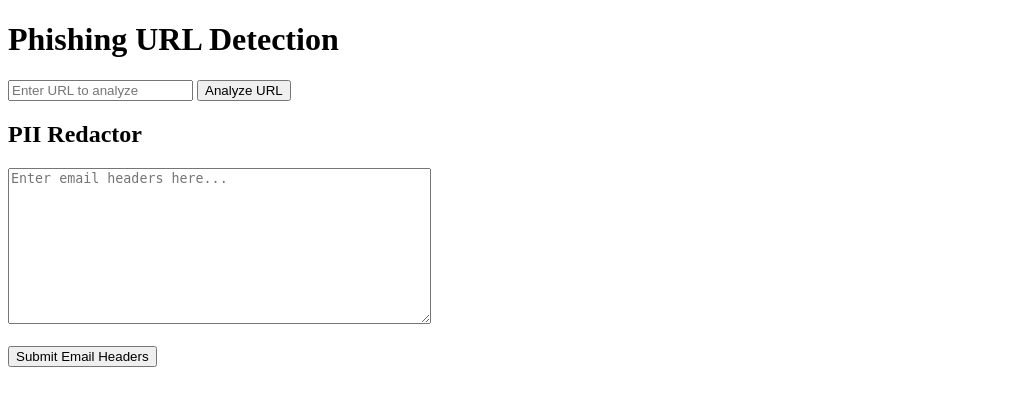
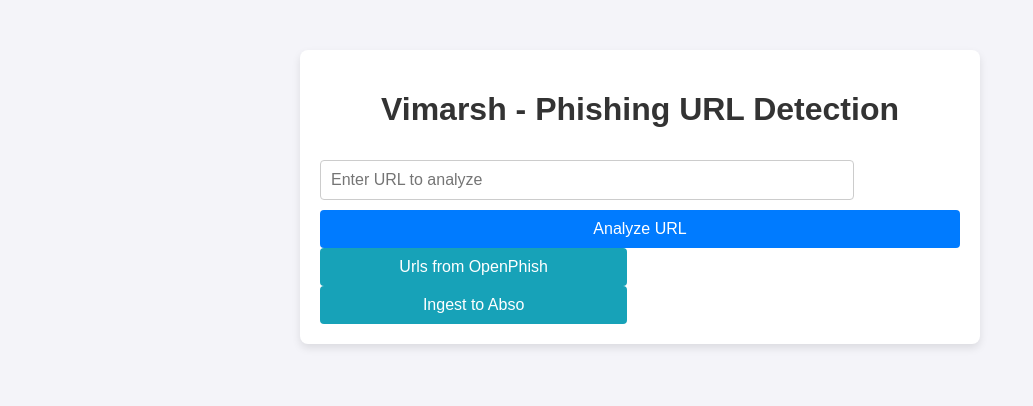
Before and after one commit to shriprad/phishingwebsite, a Flask app: page / in a window 1280 px wide. Shown: the top 406 px of the page, without its empty margins (0-1033 px from the left). Run offline with Flask 2, Linux system fonts and the light colour scheme.

Commit message:
Update index.html

```diff
--- a/templates/index.html
+++ b/templates/index.html
@@ -3,15 +3,84 @@
 <head>
     <meta charset="UTF-8">
     <meta name="viewport" content="width=device-width, initial-scale=1.0">
-    <title>Phishing Detector</title>
+    <title>Vimarsh - Phishing Detector</title>
     <style>
-        /* Your existing styles here */
+        body {
+            font-family: Arial, sans-serif;
+            background-color: #f4f4f9;
+            color: #333;
+            margin: 0;
+            padding: 0;
+        }
+        .container {
+            width: 50%;
+            margin: 50px auto;
+            padding: 20px;
+            background-color: #fff;
+            border-radius: 8px;
+            box-shadow: 0 4px 8px rgba(0, 0, 0, 0.1);
+        }
+        h1 {
+            text-align: center;
+        }
+        input[type="text"] {
+            width: 80%;
+            padding: 10px;
+            margin: 10px 0;
+            font-size: 16px;
+            border: 1px solid #ccc;
+            border-radius: 4px;
+        }
+        button {
+            width: 100%;
+            padding: 10px;
+            font-size: 16px;
+            background-color: #007bff;
+            color: white;
+            border: none;
+            border-radius: 4px;
+            cursor: pointer;
+        }
+        button:hover {
+            background-color: #0056b3;
+        }
+        .justification {
+            margin-top: 20px;
+            padding: 10px;
+            background-color: #e9ecef;
+            border-radius: 5px;
+        }
+        .feature-btn {
+            width: 48%;
+            padding: 10px;
+            font-size: 16px;
+            background-color: #17a2b8;
+            color: white;
+            border: none;
+            border-radius: 4px;
+            cursor: pointer;
+            margin-right: 4%;
+        }
+        .feature-btn:hover {
+            background-color: #138496;
+        }
+        .feature-btn:last-child {
+            margin-right: 0;
+        }
+        .alert {
+            padding: 10px;
+            margin-top: 20px;
+            background-color: #ffc107;
+            color: black;
+            border-radius: 5px;
+            text-align: center;
+        }
     </style>
 </head>
 <body>
 
     <div class="container">
-        <h1>Phishing URL Detection</h1>
+        <h1>Vimarsh - Phishing URL Detection</h1>
         <form method="POST">
             <input type="text" name="url" placeholder="Enter URL to analyze" required>
             <button type="submit">Analyze URL</button>
@@ -24,18 +93,16 @@
         </div>
         {% endif %}
 
-        <h2>PII Redactor</h2>
-        <form method="POST" action="/pii-redactor">
-            <textarea name="email_headers" rows="10" cols="50" placeholder="Enter email headers here..." required></textarea><br><br>
-            <button type="submit">Submit Email Headers</button>
-        </form>
+        <!-- Feature Buttons -->
+        <div>
+            <button class="feature-btn" onclick="alert('Feature not enabled')">Urls from OpenPhish</button>
+            <button class="feature-btn" onclick="alert('Feature not enabled')">Ingest to Abso</button>
+        </div>
 
-        {% if pii_justification %}
-        <div class="justification">
-            <h3>PII Redaction Justification</h3>
-            <p>{{ pii_justification }}</p>
+        <!-- Alert for features not enabled -->
+        <div id="feature-alert" class="alert" style="display: none;">
+            Feature not enabled.
         </div>
-        {% endif %}
     </div>
 
 </body>
```
